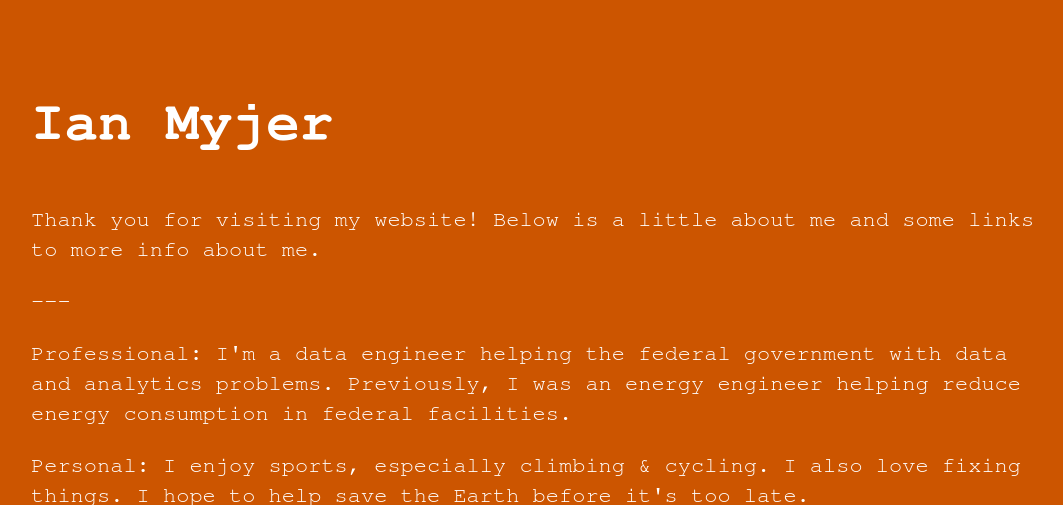
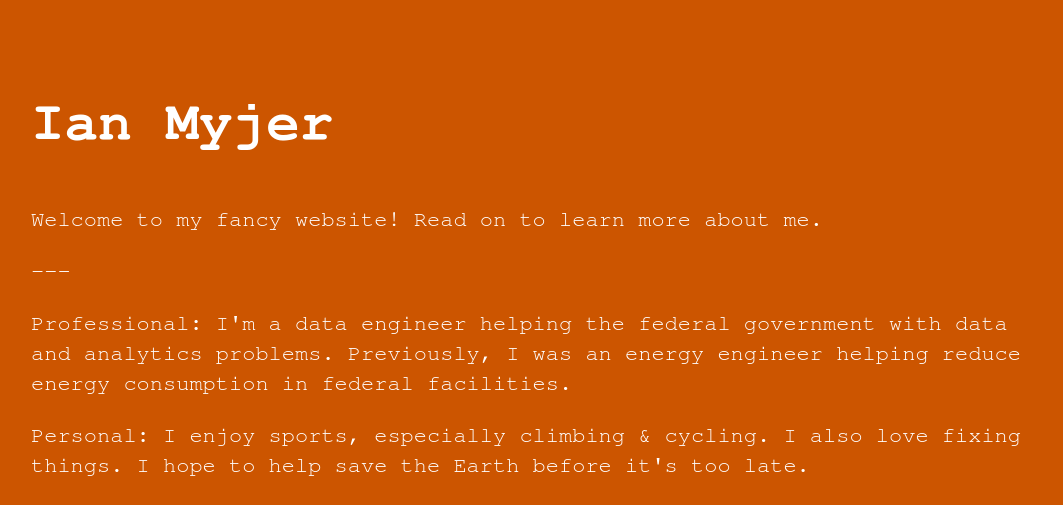
Before and after one commit to enmyj/flaskian, a Flask app: page / in a window 1280 px wide. Shown: the top 505 px of the page, without its empty margins (97-1160 px from the left). Run offline with Flask 2, Linux system fonts and the light colour scheme.

Commit message:
gina thinks I'm a dingus

```diff
--- a/flaskian/templates/main.html
+++ b/flaskian/templates/main.html
@@ -8,7 +8,7 @@
     <div>
         <h1>Ian Myjer</h1>
         <div class="content">
-            <p>Thank you for visiting my website! Below is a little about me and some links to more info about me.</p>
+            <p>Welcome to my fancy website! Read on to learn more about me.</p>
             <p>---</p>
             <p>Professional: I'm a data engineer helping the federal government with data and analytics problems. Previously, I was an energy engineer helping reduce energy consumption in federal facilities.</p>
             <p>Personal: I enjoy sports, especially climbing & cycling. I also love fixing things. I hope to help save the Earth before it's too late.<p>
```
